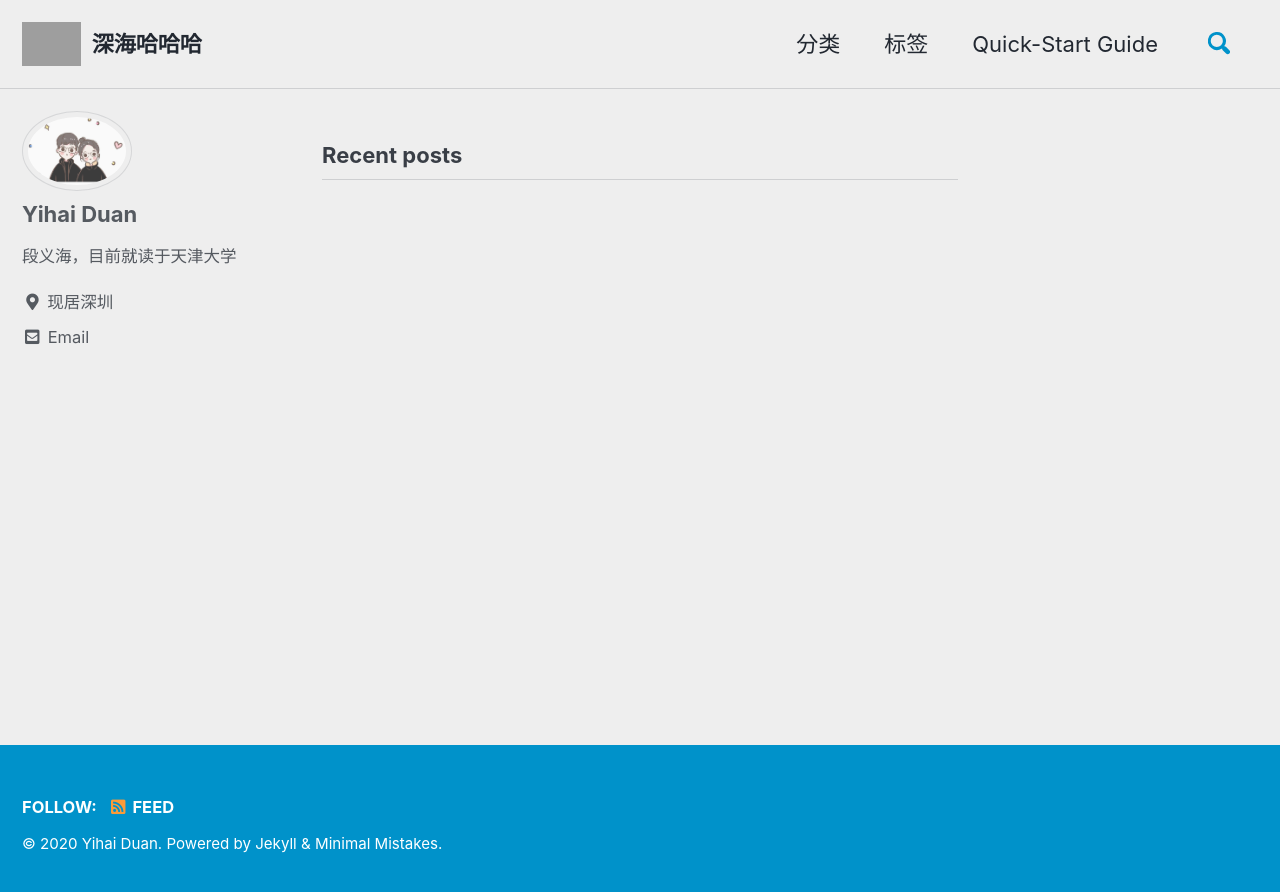
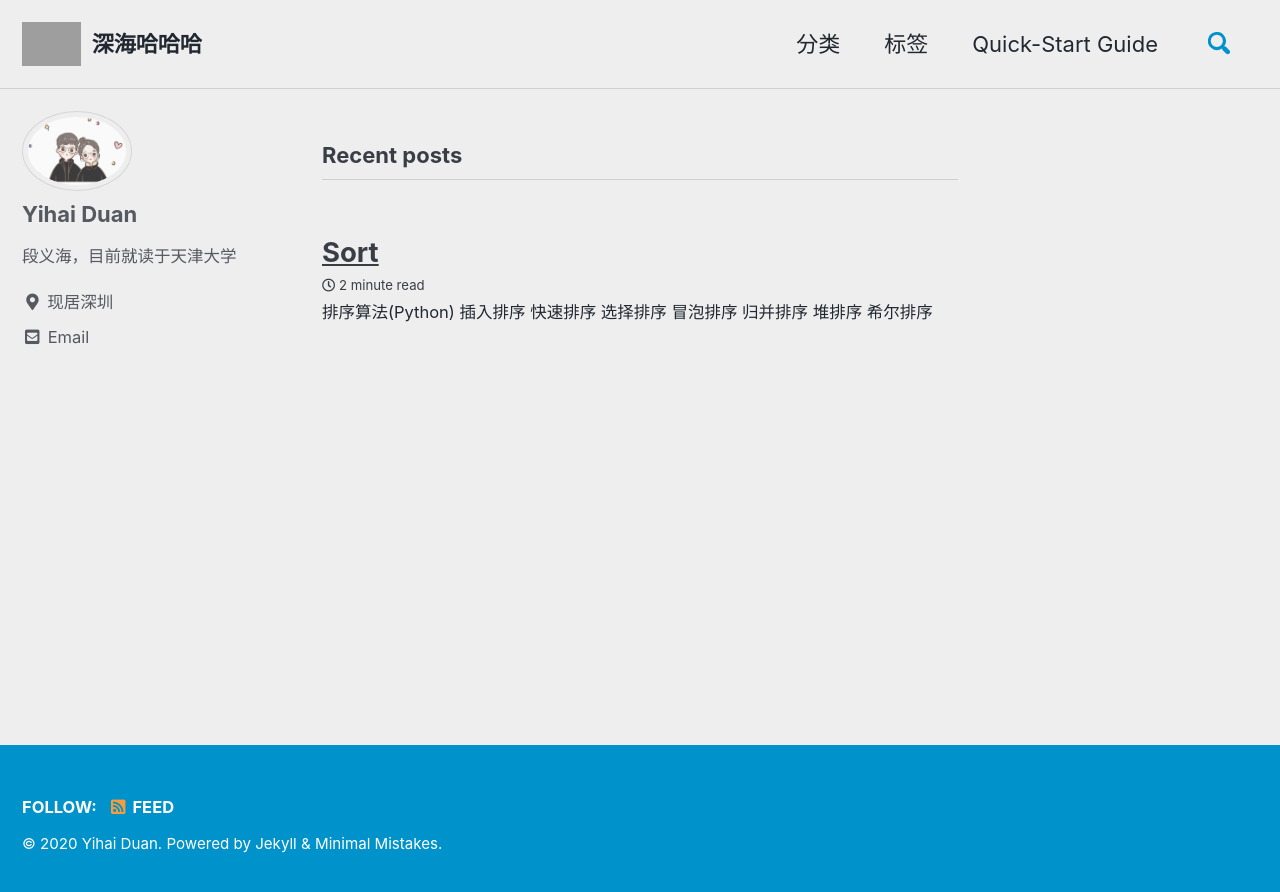
Before and after one commit to YihaiDuan/YihaiDuan.github.io, a Jekyll site: the page built from index.html, in a window 1280 px wide. Shown: the top 892 px of the page. Built offline with Jekyll 4.4.1, drawn with Linux system fonts in a browser that asks for light colours; cached includes are drawn as plain includes; the list of posts is cut into pages by our own code; some of the changed lines change nothing that is shown; grey boxes are pictures that could not be loaded.

Commit message:
update theme

````diff
--- a/_config.yml
+++ b/_config.yml
@@ -99,7 +99,7 @@ author:
   location         : "现居深圳"
   email            : "duanyihai@tju.edu.cn"
   links:
-    - label: "Email"
+    - label: "duanyihai@tju.edu.cn"
       icon: "fas fa-fw fa-envelope-square"
       # url: "mailto:duanyihai@tju.edu.com"
     - label: "Website"
--- /dev/null
+++ b/_posts/2020-08-02-sort.md
@@ -0,0 +1,134 @@
+## 排序算法(Python)
+- [插入排序](#插入排序)
+- [快速排序](#快速排序)
+- [选择排序](#选择排序)
+- [冒泡排序](#冒泡排序)
+- [归并排序](#归并排序)
+- [堆排序](#堆排序)
+- [希尔排序](#希尔排序)
+
+### 插入排序
+
+```python
+def insertion_sort(arr):
+    for i in range(1, len(arr)):
+        idx = i - 1
+        key = arr[i]
+        while idx > 0 and key < arr[idx]:
+            arr[idx + 1] = arr[idx]
+            idx -= 1
+        arr[idx + 1] = key
+    return arr
+    # return ' '.join(str(i) for i in arr)
+```
+
+### 快速排序
+```python
+def quick_sort(arr):
+    if len(arr) < 2:
+        return arr
+    else:
+        tmp = arr[0]
+        less = [i for i in arr[1:] if i < tmp]
+        great = [i for i in arr[1:] if i >= tmp]
+        return quick_sort(less) + [tmp] + quick_sort(great)
+```
+
+### 选择排序
+```python
+def selection_sort(arr):
+    for i in range(len(arr) - 1):
+        idx = i
+        for j in range(i + 1, len(arr)):
+            if arr[j] < arr[idx]:
+                idx = j
+        arr[i], arr[idx] = arr[idx], arr[i]
+    return arr
+```
+### 冒泡排序
+```python
+def bubble_sort(arr):
+    n = len(arr)
+    for i in range(n - 1):
+        for j in range(0, n - i - 1):
+            if arr[j] > arr[j + 1]:
+                arr[j], arr[j + 1] = arr[j + 1], arr[j]
+    return arr
+```
+### 归并排序
+```python
+def merge_sort(arr):
+    if len(arr) < 2:
+        return arr
+    mid = len(arr) // 2
+    left = merge_sort(arr[:mid])
+    right = merge_sort(arr[mid:])
+    merged = []
+    while left and right:
+        merged.append(left.pop(0) if left[0] <= right[0] else right.pop(0))
+    merged.extend(left if left else right)
+    return merged
+```
+### 堆排序
+```python
+def heap_tree(arr, i, n):
+    large = i
+    l = 2 * i + 1
+    r = 2 * i + 2
+    if l < n and arr[l] > arr[large]:
+        large = l
+    if r < n and arr[r] > arr[large]:
+        large = r
+    if large != i:
+        arr[large], arr[i] = arr[i], arr[large]
+        heap_tree(arr, large, n)
+
+
+def heap_sort(arr):
+    for i in range(len(arr) - 1, -1, -1):
+        heap_tree(arr, i, len(arr))
+
+    for i in range(len(arr) - 1, 0, -1):
+        arr[0], arr[i] = arr[i], arr[0]
+        heap_tree(arr, 0, i)
+    return arr
+```
+### 希尔排序
+```python
+def shell_sort(arr):
+    gap = len(arr) // 2
+    while gap > 0:
+        for i in range(gap, len(arr)):
+            key = arr[i]
+            idx = i - gap
+            while idx >= 0 and arr[idx] > key:
+                arr[idx + gap] = arr[idx]
+                idx -= gap
+            arr[idx + gap] = key
+        gap = gap // 2
+    return arr
+```
+### 主函数测试
+```python
+def main():
+    arr = [1, 4, 5, 2, 41, 4, 24, 5, 100]
+    print("Original arr:      ", arr)
+
+    # insertion_sort_arr = insertion_sort(arr)
+    # quick_sort_arr = quick_sort(arr)
+    # bubble_sort_arr = bubble_sort(arr)
+    # selection_sort_arr = selection_sort(arr)
+    # merged_sort_arr = merge_sort(arr)
+    # heap_sort_arr = heap_sort(arr)
+    shell_sort_arr = shell_sort(arr)
+
+    # print("After insertion sort: ", insertion_sort_arr)
+    # print("After quick sort:  ", quick_sort_arr)
+    # print("After bubble sort: ", bubble_sort_arr)
+    # print("After selection sort: ", selection_sort_arr)
+    # print("After merged sort: ", merged_sort_arr)
+    # print("After heap sort: ", heap_sort_arr)
+    print("After shell sort: ", shell_sort_arr)
+  ```
+
+  部分代码参考[菜鸟教程](https://www.runoob.com/python3/python3-examples.html)。
````
